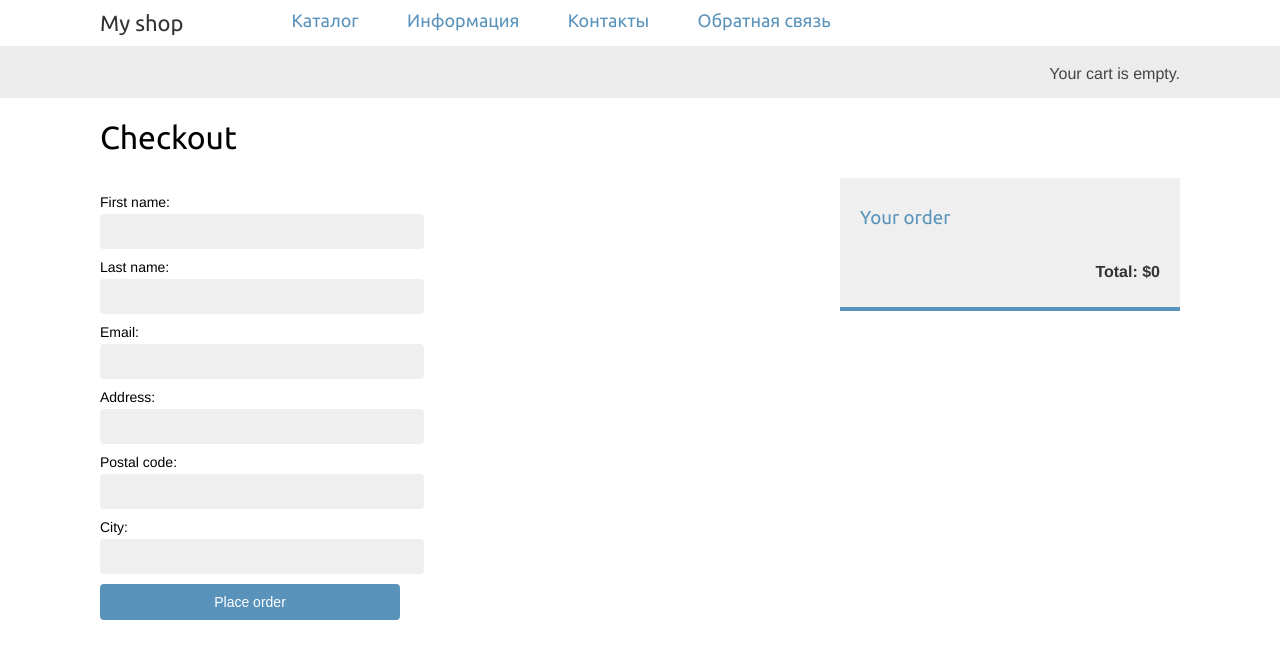
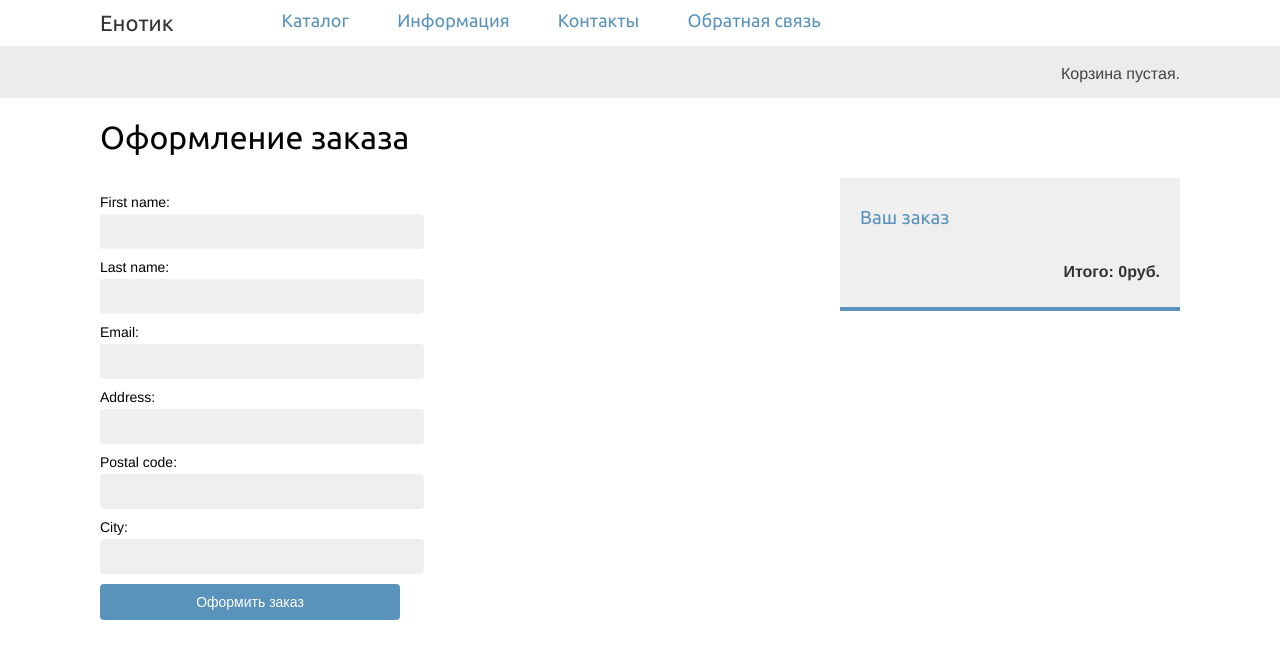
Before and after one commit to NikolayDupak/webshop, a Django app: page /orders/create/ in a window 1280 px wide. Shown: the top 659 px of the page. Run offline with Django 3.2, Linux system fonts and the light colour scheme; parts of the project's set-up code (start-up, migrations or seed data) failed here and were passed over.

Commit message:
translate all pages

```diff
--- a/cart/forms.py
+++ b/cart/forms.py
@@ -4,5 +4,5 @@ PRODUCT_QUANTITY_CHOICES = [(i, str(i)) for i in range(1, 21)]
 
 
 class CartAddProductForm(forms.Form):
-    quantity = forms.TypedChoiceField(choices=PRODUCT_QUANTITY_CHOICES, coerce=int)
+    quantity = forms.TypedChoiceField(choices=PRODUCT_QUANTITY_CHOICES, coerce=int, label="Количество")
     update = forms.BooleanField(required=False, initial=False, widget=forms.HiddenInput)
--- a/orders/templates/orders/order/create.html
+++ b/orders/templates/orders/order/create.html
@@ -3,22 +3,22 @@
 {% block title %}Checkout{% endblock %}
 
 {% block content %}
-    <h1>Checkout</h1>
+    <h1>Оформление заказа</h1>
     <div class="order-info">
-        <h3>Your order</h3>
+        <h3>Ваш заказ</h3>
         <ul>
             {% for item in cart %}
                 <li>
                     {{ item.quantity }}x {{ item.product.name }}
-                    <span>${{ item.total_price }}</span>
+                    <span>{{ item.total_price }}руб.</span>
                 </li>
             {% endfor %}
         </ul>
-        <p>Total: ${{ cart.get_total_price }}</p>
+        <p>Итого: {{ cart.get_total_price }}руб.</p>
     </div>
     <form action="." method="post" class="order-form">
         {{ form.as_p }}
-        <p><input type="submit" value="Place order"></p>
+        <p><input type="submit" value="Оформить заказ"></p>
         {% csrf_token %}
     </form>
 {% endblock %}
--- a/orders/templates/orders/order/created.html
+++ b/orders/templates/orders/order/created.html
@@ -1,9 +1,9 @@
 {% extends "shop/base.html" %}
 
-{% block title %}Thank you{% endblock %}
+{% block title %}Заказ оформлен{% endblock %}
 
 {% block content %}
-    <h1>Thank you</h1>
-    <p>Your order has been successfully completed. Your order number is
+    <h1>Спасибо</h1>
+    <p>Ваш заказ успешно оформлен. Номер заказа
         <strong>{{ order.id }}</strong>.</p>
 {% endblock %}
--- a/shop/templates/shop/base.html
+++ b/shop/templates/shop/base.html
@@ -3,12 +3,12 @@
 <html>
 <head>
     <meta charset="utf-8"/>
-    <title>{% block title %}My shop{% endblock %}</title>
+    <title>{% block title %}Енотик{% endblock %}</title>
     <link href="{% static "css/base.css" %}" rel="stylesheet">
 </head>
 <body>
 <div id="header">
-    <a href="/" class="logo">My shop</a>
+    <a href="/" class="logo">Енотик</a>
     <a href="/" class="menu">Каталог</a>
     <a href="/info" class="menu">Информация</a>
     <a href="/contacts" class="menu">Контакты</a>
@@ -20,13 +20,13 @@
     <div class="cart">
         {% with total_items=cart|length %}
             {% if cart|length > 0 %}
-                Your cart:
+                Ваши корзина:
                 <a href="{% url "cart:cart_detail" %}">
-                    {{ total_items }} item{{ total_items|pluralize }},
-                    ${{ cart.get_total_price }}
+                    {{ total_items }} шт,
+                    {{ cart.get_total_price }}руб.
                 </a>
             {% else %}
-                Your cart is empty.
+                Корзина пустая.
             {% endif %}
         {% endwith %}
     </div>
--- a/shop/templates/shop/product/detail.html
+++ b/shop/templates/shop/product/detail.html
@@ -1,18 +1,18 @@
 {% extends "shop/base.html" %}
 {% load static %}
 {% block title %}
-    {% if category %}{{ category.title }}{% else %}Products{% endif %}
+    {% if category %}{{ category.title }}{% else %}Товары{% endif %}
 {% endblock %}
 {% block content %}
     <div class="product-detail">
         <img src="{% if product.image %}{{ product.image.url }}{% else %}{% static "img/no_image.png" %}{% endif %}">
         <h1>{{ product.name }}</h1>
         <h2><a href="{{ product.category.get_absolute_url }}">{{ product.category }}</a></h2>
-        <p class="price">${{ product.price }}</p>
+        <p class="price">{{ product.price }}руб.</p>
         <form action="{% url "cart:cart_add" product.id %}" method="post">
             {{ cart_product_form }}
             {% csrf_token %}
-            <input type="submit" value="Add to cart">
+            <input type="submit" value="Добавить в корзину">
         </form>
     </div>
 {% endblock %}
```
Also changed, not shown: cart/templates/cart/detail.html (+15 -15 lines), shop/templates/shop/product/list.html (+4 -4 lines), db.sqlite3.
